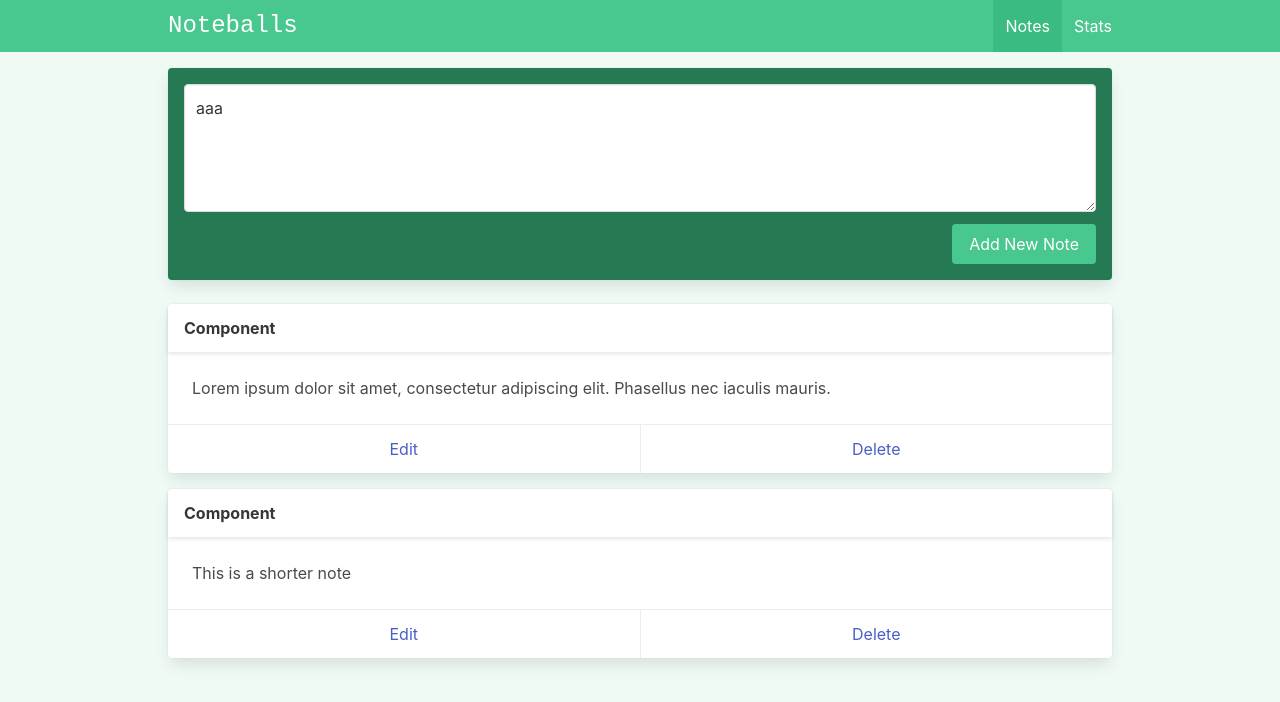
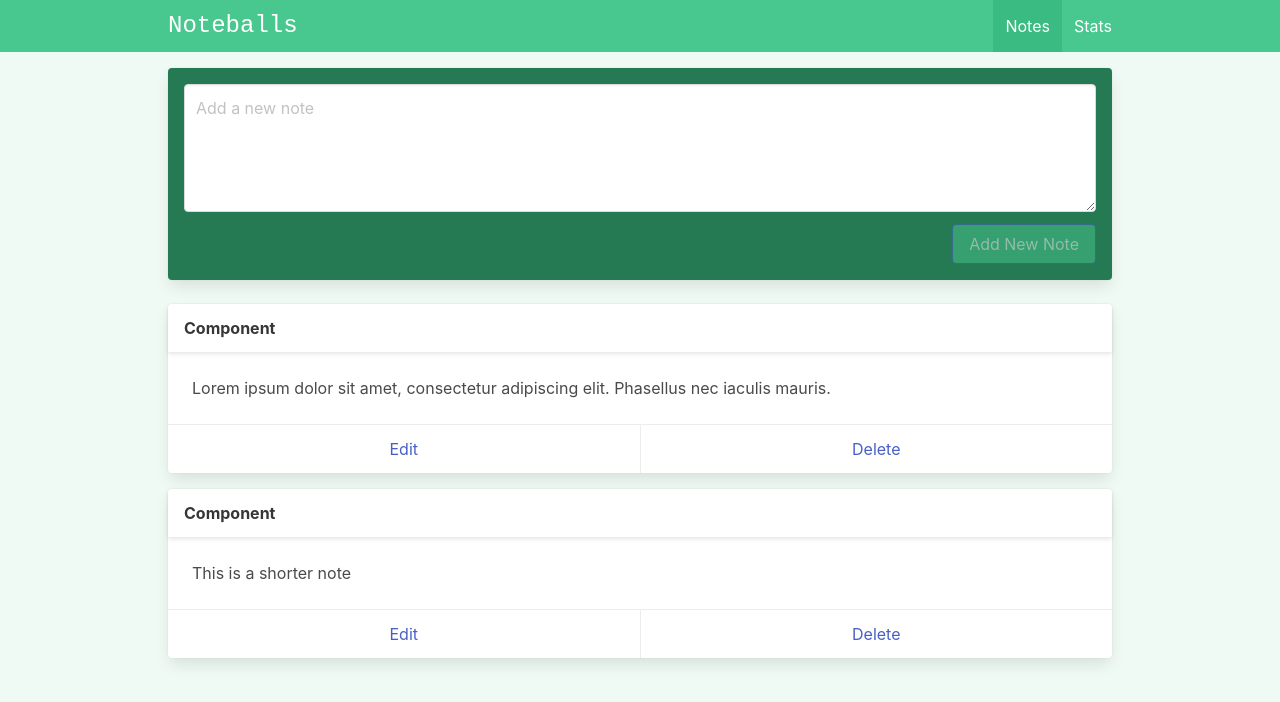
Before and after one commit to petre-symfony/udemy-vue-js-3-composition-API-with-Pinia-and-Vite, a Vue app: page / in a window 1280 px wide. Shown: the top 702 px of the page. Built offline with nearby package versions, Linux system fonts and the light colour scheme.

Commit message:
15.86(3)
Focus in the text area after we add a note

```diff
--- a/src/views/VueNotes.vue
+++ b/src/views/VueNotes.vue
@@ -4,7 +4,8 @@
 	notes
  */
 
-	const newNote = ref('aaa')
+	const newNote = ref('')
+	const newNoteRef = ref(null)
 	const notes = ref([
 		{
 			id: 'id1',
@@ -25,8 +26,8 @@
 		}
 
 		notes.value.unshift(note)
-
 		newNote.value = ''
+		newNoteRef.value.focus()
 	}
 
 </script>
@@ -39,6 +40,7 @@
 						class="textarea"
 						placeholder="Add a new note"
 						v-model="newNote"
+						ref="newNoteRef"
 					/>
 				</div>
 			</div>
```
